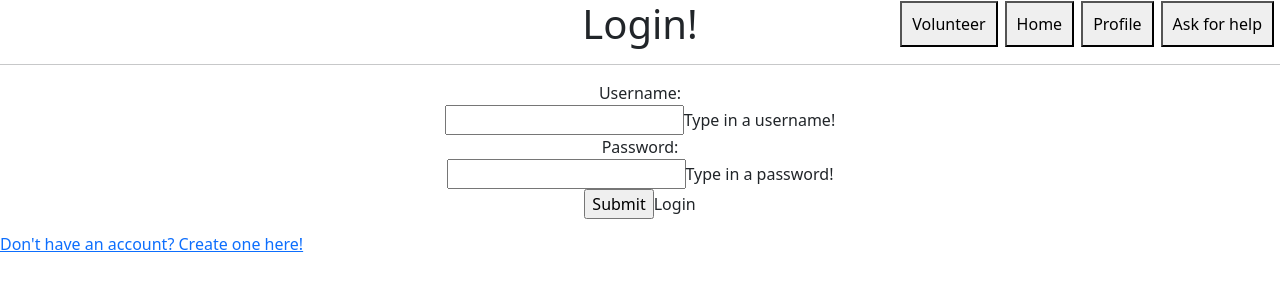
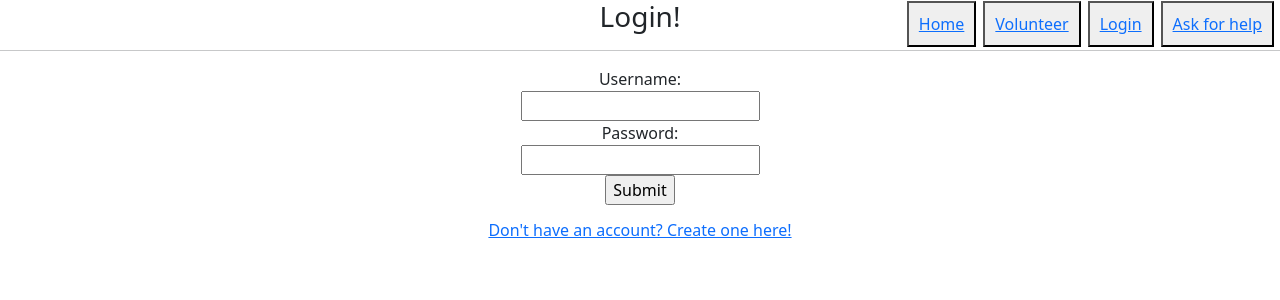
Before and after one commit to alexsmth/volunteerNet, a PHP site: the page made by volunteerNet/app/views/partials/Login.php in a window 1280 px wide. Shown: the top 300 px of the page. Run offline with PHP 8.4, Linux system fonts and the light colour scheme; the template is opened without the code that fills it, so the values that code supplies are empty.

Commit message:
Website is now navigateable

```diff
--- a/volunteerNet/app/controllers/LoginController.php
+++ b/volunteerNet/app/controllers/LoginController.php
@@ -1,5 +1,5 @@
 <?php
-    class ProfileController extends SecureController {
+    class LoginController extends BaseController {
 
         function index() {//temporary may need to add more may be fine for demonstration
             $this->render_view('Login.php');
--- a/volunteerNet/app/controllers/MissionsController.php
+++ b/volunteerNet/app/controllers/MissionsController.php
@@ -1,5 +1,5 @@
 <?php
-    class ProfileController extends SecureController {
+    class MissionsController extends BaseController {
         function index() {//temporary may need to add more may be fine for demonstration
             $this->render_view('Missions.php');
         }
--- a/volunteerNet/app/views/partials/Login.php
+++ b/volunteerNet/app/views/partials/Login.php
@@ -23,42 +23,42 @@
         <div id = "buttondivide" align = "right">
                 <table style="position: absolute; top: 0; right: 0;">
                     <th>
-                        <button class="homepagebuttons" align="center" action = "" target="_self">Volunteer</button>
+                        <button class="homepagebuttons" align="center"><a href = "<?php print_link("home")?>" target="_self">Home</a></button>
                     </th>
 
                     <th>
-                        <button class="homepagebuttons" align="center" action = "" target="_self">Home</button>
+                        <button class="homepagebuttons" align="center"><a href = "<?php print_link("Missions")?>" target="_self">Volunteer</a></button>
                     </th>
 
                     <th>
-                        <button class="homepagebuttons" align="center" action = "" target="_self">Profile</button>
+                        <button class="homepagebuttons" align="center" ><a href = "<?php print_link("Login")?>" target="_self">Login</a></button>
                     </th>
 
                     <th>
-                        <button class="homepagebuttons" align="center" action = "" target="_self">Ask for help</button>
+                        <button class="homepagebuttons" align="center"><a href = "<?php print_link("AskForHelp")?>" target="_self">Ask for help</a></button>
                      </th>
                 </table>
         </div>
 
         <!--- Login form --->
-        <h1 align="center">Login!</h1>
+        <h3 align="center">Login!</h3>
 
         <hr/>
 
-        <div align="center "style="border: 1px;">
+        <div align="center " style = "border-block: double; border-radius: 20px; border: 2px;">
             <form action="link this to something idk" method="post">
 
                 <label for="username">Username: </label><br>
-                <input type="text" id="username">Type in a username!</input><br>
+                <input type="text" id="username"></input><br>
 
                 <label for="password">Password: </label><br>
-                <input type="text" id="username">Type in a password!</input><br>
+                <input type="text" id="username"></input><br>
 
-                <input type="submit">Login</input><br>
+                <input type="submit"></input><br>
             </form>
         </div>
 
-        <h6><a href="<?php print_link("CreateAccController/?crsf_token=$csrf_token")?>" target="_self">Don't have an account? Create one here!</a></h6>
+        <h6 align="center"><a href="<?php print_link("CreateAcc")?>" target="_self">Don't have an account? Create one here!</a></h6>
 
         <script src="https://cdn.jsdelivr.net/npm/bootstrap@5.3.0-alpha1/dist/js/bootstrap.bundle.min.js" integrity="sha384-w76AqPfDkMBDXo30jS1Sgez6pr3x5MlQ1ZAGC+nuZB+EYdgRZgiwxhTBTkF7CXvN" crossorigin="anonymous"></script>
     </body>
```
Also changed, not shown: volunteerNet/LoginController.php (deleted, +0 -10 lines), volunteerNet/app/views/partials/AskForHelp.php (+14 -8 lines), volunteerNet/app/views/partials/CreateAcc.php (+7 -6 lines), volunteerNet/app/views/partials/Missions.php (+20 -2 lines).
